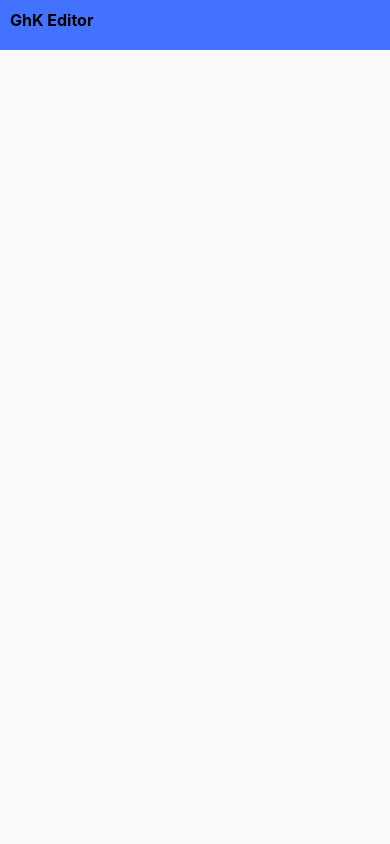
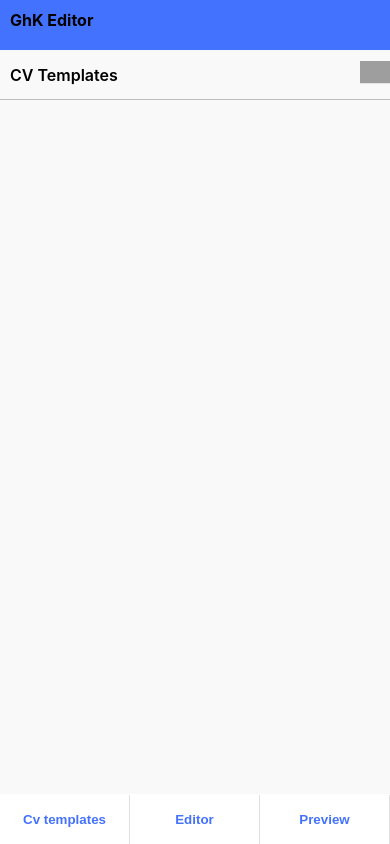
Before and after one commit to Ashkan-GhK/finalcveditor, a React (Create React App) app: page / in a window 390 px wide. Built offline with nearby package versions, Linux system fonts and the light colour scheme; grey boxes are pictures that could not be loaded.

Commit message:
mobile version completed

```diff
--- a/src/App.js
+++ b/src/App.js
@@ -3,14 +3,16 @@ import MainBody from './components/MainBody';
 import TopBar from './components/TopBar';
 import './App.css';
 import MobileBody from './components/mobileversion/MobileBody';
+import MobileVersion from './MobileVersion';
 
 function App() {
   return (
     <div className="app">
-      <Header/>
-      <TopBar/>
+      <Header />
+      {/* <TopBar/>
       <MainBody/>
-      {/* <MobileBody /> */}
+      <MobileBody /> */}
+      <MobileVersion />
 
     </div>
   );
--- /dev/null
+++ b/src/MobileVersion.js
@@ -0,0 +1,128 @@
+import React, { useEffect, useState } from 'react';
+import './components/mobileversion/mobilenavbar/MenuContainer.css';
+import './components/mobileversion/mobilenavbar/MenuItems.css';
+import './styles/FooterMobile.css';
+import CvTemplates from './components/CvTemplates';
+import ContactForm from './components/contactdetails/ContactForm';
+import Objective from './components/objective/Objective';
+import Language from './components/language/Language';
+import Skills from './components/skills/Skills';
+import WorkExperience from './components/workexperience/WorkExperience';
+import Education from './components/education/Eduacation';
+import Interest from  './components/interest/Interest';
+import CvThree from './components/resumes/resumethree/CvThree';
+
+
+function MobileVersion() {
+
+	const [isOpen, setIsOpen] = useState(true);
+	const[navTitle, setNavTitle] = useState('CV Templates');
+	const[closeMenu,setCloseMenu] = useState('close')
+	const sections = ["contact", "objective", "work experience", "education", "skills", "language", "interest" ];
+	const [mySection, setMySection] = useState();
+
+	function menuItems(e) {
+		setIsOpen(!isOpen);
+		setMySection('')
+	 }
+	function handleClick(e) {
+		setMySection(e.target.value);
+		setIsOpen(true)
+		const editorMobile = (e.target.value.toUpperCase());
+		setNavTitle(editorMobile)
+		console.log(editorMobile)
+	}
+
+
+	// FOOTER
+
+	const showCvTemp = (e) => {
+		setMySection('showCvTemp')
+
+	}
+	const showEditor = () => {
+		setMySection('showEditor')
+	}
+	const showPreview = () => {
+		setMySection('cvPreview')
+	}
+
+
+	useEffect(() => {
+		if(mySection) {
+			setIsOpen(true)
+		}
+
+	},[isOpen, mySection, navTitle])
+
+	return (
+		<div className="mobileversion">
+			<div className="mobileversion__container">
+				{/* MOBILE VERSION HEADER MENU */}
+				<div className="menuContainer">
+                                        <div className="menuContainer__left">
+		                                <p style={{marginLeft:"10px"}}>{navTitle ? navTitle : "CV Templates"}</p>
+                                        </div>
+                                <div className="menuContainer__right">
+                                        <div className="menuContainer__right__expand">
+                                                <button  onClick={menuItems} > <img className={isOpen? "open__menu__arrow": "close__menu__arrow"}  style={{width:"30px", float:"right"}} src="https://cdn3.iconfinder.com/data/icons/google-material-design-icons/48/ic_expand_more_48px-512.png" alt="expand" /></button>
+                                        </div>
+                                </div>
+
+                                </div>
+				<div className='menuitems'>
+
+                                        {!isOpen ? <div className="menuitems__container">
+                                        <div  className="menuitems__section__buttons">
+                                                {sections.map(section => (
+                                                <button
+                                                        type="button"
+                                                        key={section}
+                                                        value={section}
+                                                        className={"sidebar__section"}
+                                                        onClick={handleClick}>
+                                                        {section.toLocaleUpperCase()}
+                                                </button>
+                                                ))}
+                                        </div>
+		                                    </div> : isOpen }
+
+                               </div>
+
+
+
+
+				{/* MOBILE VERSION BODY */}
+				<div className="contentContainer">
+		<div className="contentContainer__content">
+		  {mySection === 'cvPreview' ? <CvThree /> : null ||
+		  mySection === 'showEditor' ? <ContactForm /> : null ||
+		  mySection === 'showCvTemp' ? <CvTemplates /> : null ||
+                  mySection === 'contact' ? <ContactForm />  : null ||
+                  mySection === 'objective' ? <Objective /> : null ||
+                  mySection === 'work experience' ? <WorkExperience /> : null||
+                  mySection === 'education' ? <Education /> : null ||
+                  mySection === 'skills' ? <Skills /> : null ||
+                  mySection === 'language' ? <Language /> : null ||
+                  mySection === 'interest' ? <Interest /> : null}
+                </div>
+		</div>
+
+
+
+				{/* MOBILE VERSION FOOTER MENU */}
+
+
+		               <div className="footermobile">
+                                        <div className="footermobile__menu__item__container">
+			                        <div className="footermobile__item"><button className="footermobile__item__cvtemplate" onClick={showCvTemp} value={"cvtemplates"}>Cv templates</button></div>
+			                        <div className="footermobile__item"><button className="footermobile__item__editor" onClick={showEditor} value={"editor"}>Editor</button></div>
+			                        <div className="footermobile__item"><button className="footbarmobile__item__preview" onClick={showPreview} value={"preview"}>Preview</button></div>
+                                        </div>
+                               </div>
+			</div>
+		</div>
+	)
+}
+
+export default MobileVersion
--- a/src/components/mobileversion/MobileBody.js
+++ b/src/components/mobileversion/MobileBody.js
@@ -1,13 +1,15 @@
-import React from 'react';
+import React,{ useEffect } from 'react';
 import '../mobileversion/MobileBody.css';
 import ContentContainer from './mobilenavbar/ContentContainer';
 // import MenuItems from './mobilenavbar/MenuItems';
-import MobileNavbar from './mobilenavbar/MobileNavbar';
+// import MobileNavbar from './mobilenavbar/MobileNavbar';
 import FooterMobile from '../../FooterMobile';
 import CvTemplates from '../CvTemplates';
 import { useSelector } from 'react-redux';
 import MenuItems from './mobilenavbar/MenuItems';
-import ResumeOne from '../resumes/resumeone/ResumeOne';
+// import ResumeOne from '../resumes/resumethree/CvThree';
+import CvThree from '../resumes/resumethree/CvThree';
+import MenuContainer from './mobilenavbar/MenuContainer';
 function MobileBody() {
 
     const showEditorItems = useSelector(state => state.editorMobile);
@@ -20,19 +22,28 @@ function MobileBody() {
 
     const showCvPreview = useSelector(state => state.showPreviewItem);
 
-
+    useEffect(() => {
+        console.log(showEditorItems)
+        console.log(showMenuItems)
+        console.log(showCvTemp)
+        console.log(showEditor)
+        console.log(showCvPreview)
+    }, [showCvPreview, showCvTemp, showEditor, showEditorItems, showMenuItems])
 
 
     return (
         <div className="mobilebody">
-            {/* NAVBAR MENU*/}
-            <MobileNavbar/>
+            {/* CHANGES IN 1 NOV TO PASTE MOBILENAVBAR INSIDE, INSTEAD OF USING IT AS A COMPONENT*/}
+            <MenuContainer />
+            <MenuItems />
+            {/* <MobileNavbar/> */}
             {/* CONTENT CONTAINER */}
 
-            {/* {showMenuItems && <ContentContainer /> } */}
+           {showMenuItems && <ContentContainer /> }
             {showCvTemp && <CvTemplates />}
             {showEditor ? <ContentContainer/> : null}
-            {showCvPreview && <ResumeOne/>}
+            {showCvPreview && <CvThree/>}
+
 
                      {/* CV TEMPLATE */}
 
--- a/src/components/mobileversion/mobilenavbar/MenuContainer.js
+++ b/src/components/mobileversion/mobilenavbar/MenuContainer.js
@@ -29,19 +29,9 @@ function MenuContainer() {
 
     // I AM WORKING ON THIS PART TO BE ABLE TO CLOSE THE MENU IF THE EDITOR BUTTON GET CLICKS ******
 
-    // useEffect(()=>{
-	//     setNavTitle(showEditorItems)
-
-
-
-
-	//     console.log(navTitle)
-	//     console.log(showEditorItems)
-    //     console.log(isClosed)
-    //     console.log(menuEditSection)
-
-
-    // }, [showEditorItems, navTitle, isClosed, isOpen, closeMenuItems, menuEditSection])
+    useEffect(()=>{
+	    setNavTitle(showEditorItems)
+    }, [showEditorItems, navTitle, isOpen, menuEditSection])
 
 
 	return (
--- a/src/components/mobileversion/mobilenavbar/MenuItems.css
+++ b/src/components/mobileversion/mobilenavbar/MenuItems.css
@@ -18,7 +18,7 @@
   align-items: center;
   flex-direction: column;
   font-weight: 400;
-  height: 100vh;
+  height: 100%;
   width: 100%;
   color: #6d6d6d;
   overflow-y: scroll;
@@ -32,3 +32,6 @@
   height: 60px;
   font-size: 1rem;
 }
+
+@media screen and (max-width: 600px) {
+}
--- a/src/components/mobileversion/mobilenavbar/MobileNavbar.js
+++ b/src/components/mobileversion/mobilenavbar/MobileNavbar.js
@@ -7,10 +7,10 @@ function MobileNavbar() {
 
 		<div className="mobileNavbar">
 			{/* MENU CONTAINER */}
-			<MenuContainer />
+			{/* <MenuContainer /> */}
 
 			{/* MENU ITEMS */}
-			<MenuItems />
+			{/* <MenuItems /> */}
 			{/* <MenuItems /> */}
 		</div>
 	)
```
